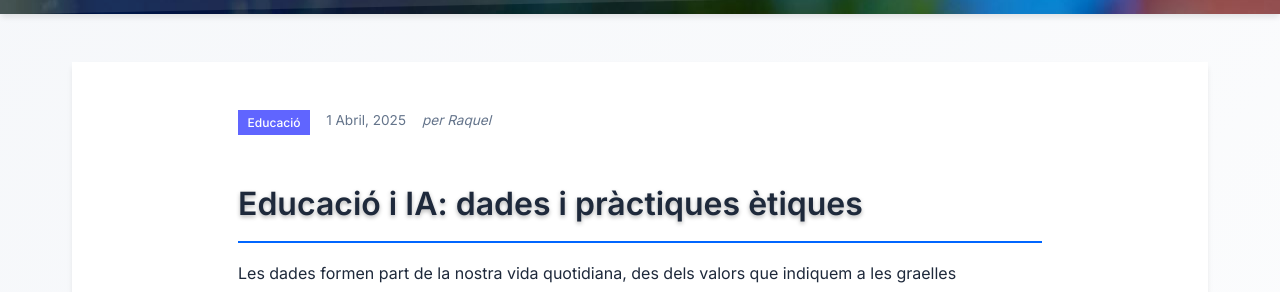
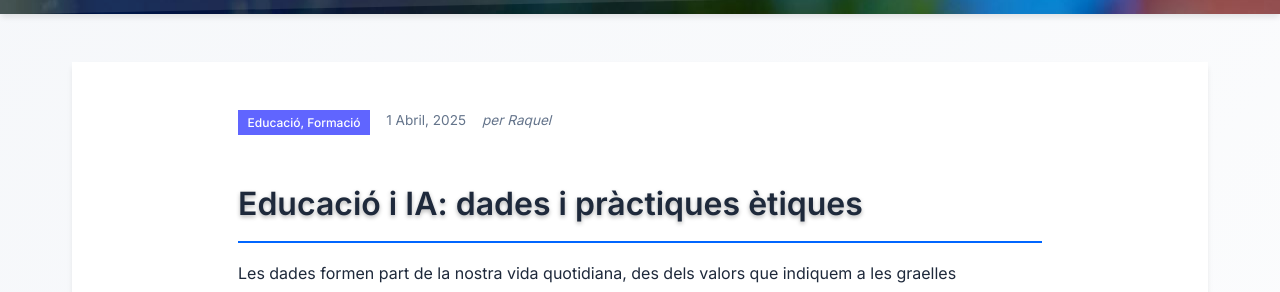
Before and after one commit to raquelalaman/raquelalaman.github.io, a Jekyll site: the page built from _posts/2025-04-01-educacioiadadespractiquesetiques.md, in a window 1280 px wide. Shown: the part 166-458 px from the top of the page. Built offline with Jekyll 4.4.1, drawn with Linux system fonts in a browser that asks for light colours; nearby versions of some CDN libraries; part of the change alters nothing that is shown.

Commit message:
Update 2025-04-01-educacioiadadespractiquesetiques.md

```diff
--- a/_posts/2025-04-01-educacioiadadespractiquesetiques.md
+++ b/_posts/2025-04-01-educacioiadadespractiquesetiques.md
@@ -2,8 +2,8 @@
 title: "Educació i IA: dades i pràctiques ètiques"
 date: "2025-04-01"
 author: "Raquel"
-excerpt: "Ja fa uns quants anys que la IA forma part de les nostres vides,..."
-category: "Educació"
+excerpt: "Les dades formen part de la nostra vida quotidiana, des dels valors que indiquem ..."
+category: "Educació, Formació"
 tags: "Artificial, dades, data, educació, ètica, IA, Intel·ligència"
 image: "assets/images/ethical.jpg"
 ---
```
